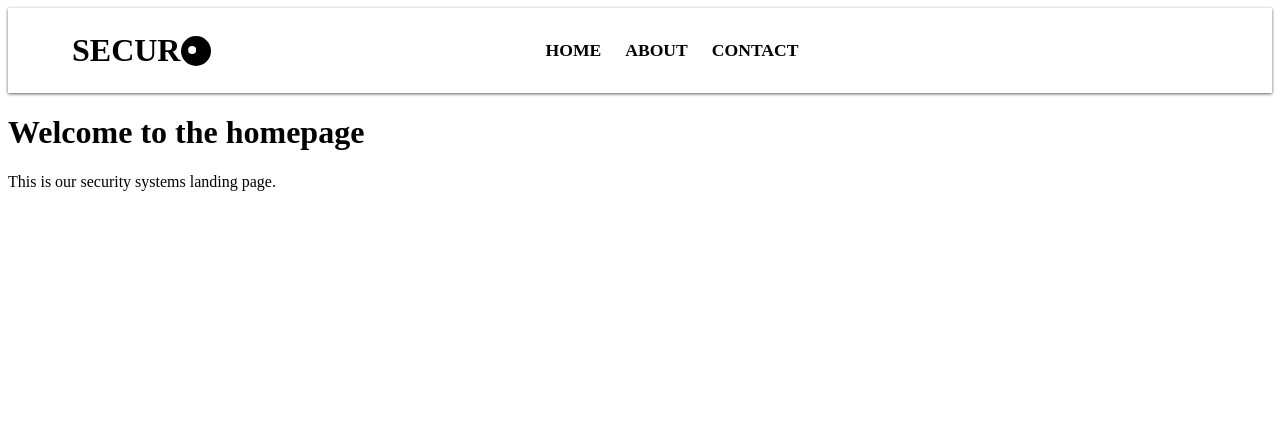
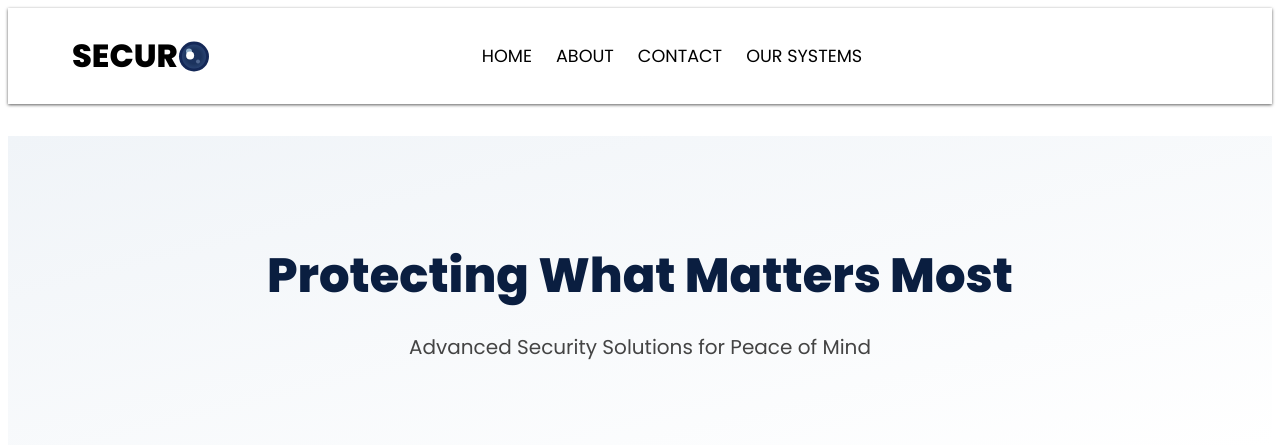
Before and after one commit to nasrAnthony/Securo, a Django app: page / in a window 1280 px wide. Shown: the top 445 px of the page. Run offline with Django 5.2, Linux system fonts and the light colour scheme.

Commit message:
Added animated camera. More navbar pages. Changed the font.

```diff
--- a/app/static/css/style.css
+++ b/app/static/css/style.css
@@ -1,3 +1,7 @@
+body {
+  font-family: 'Poppins', sans-serif;
+}
+
 nav {
   background-color: #ffffff;
   padding: 1.5rem 2rem;
@@ -29,7 +33,6 @@ nav {
   color: rgb(0, 0, 0);
   text-decoration: none;
   font-size: 1.10rem;
-  font-weight: bold;
   transition: color 0.2s ease;
 }
 
@@ -54,7 +57,9 @@ nav {
   display: inline-block;
   width: 1em;
   height: 1em;
+  vertical-align: middle; /* aligns with text baseline */
   position: relative;
+  transform: translateY(-2.5px);
 }
 
 .recording-dot {
@@ -97,3 +102,68 @@ nav {
 .logo:hover .eyelid {
   transform: scaleY(1);
 }
+
+/* Dropdown wrapper */
+.dropdown {
+  position: relative;
+  display: inline-block;
+}
+
+/* Dropdown content (initially hidden) */
+.dropdown-content {
+  position: absolute;
+  top: 100%;
+  left: 0;
+  background-color: #ffffff;
+  box-shadow: 0 2px 8px rgba(0,0,0,0.1);
+  z-index: 10;
+  border-radius: 4px;
+  min-width: 180px;
+
+  /* Fade + slide-down setup */
+  opacity: 0;
+  visibility: hidden;
+  transform: translateY(-10px); /* slide up by default */
+  transition: opacity 0.3s ease, transform 0.3s ease, visibility 0.3s ease;
+}
+
+/* Dropdown links */
+.dropdown-content a {
+  display: block;
+  padding: 0.75rem 1rem;
+  text-decoration: none;
+  color: black;
+  white-space: nowrap;
+}
+
+.dropdown-content a:hover {
+  background-color: #f0f0f0;
+}
+
+/* On hover: fade in and slide down */
+.dropdown:hover .dropdown-content {
+  opacity: 1;
+  visibility: visible;
+  transform: translateY(0); /* slide down into position */
+}
+
+
+.slogan-section {
+  text-align: center;
+  padding: 4rem 2rem;
+  background: linear-gradient(to bottom right, #f0f4f8, #ffffff);
+  margin-top: 2rem;
+}
+
+.slogan-title {
+  font-size: 3rem;
+  font-weight: 800;
+  color: #0a1e40;
+  margin-bottom: 1rem;
+}
+
+.slogan-sub {
+  font-size: 1.25rem;
+  font-weight: 400;
+  color: #444;
+}
--- a/app/templates/base.html
+++ b/app/templates/base.html
@@ -4,6 +4,7 @@
 <head>
   <meta charset="UTF-8">
   <title>{% block title %}Security Systems{% endblock %}</title>
+  <link href="https://fonts.googleapis.com/css2?family=Poppins:wght@400;600;800&display=swap" rel="stylesheet">
   <link rel="stylesheet" href="{% static 'css/style.css' %}">
 </head>
 <body>
@@ -13,10 +14,28 @@
       <div class="nav-left">
         <a href="/home/" class="logo">
         SECUR<span class="eye-wrapper">
-            <svg class="eye-icon" viewBox="0 0 64 64" xmlns="http://www.w3.org/2000/svg">
-                <circle cx="32" cy="32" r="30" fill="black" />
+                <svg class="eye-icon" viewBox="0 0 64 64" xmlns="http://www.w3.org/2000/svg">
+                <rect x="22" y="4" width="20" height="6" rx="3" ry="3" fill="#444" />
+                <!-- Outer dark rim -->
+                <circle cx="32" cy="32" r="30" fill="#142857"/>
+                <!-- Main lens body with radial gradient -->
+                <defs>
+                    <radialGradient id="lensGradient" cx="32" cy="32" r="30" gradientUnits="userSpaceOnUse">
+                    <stop offset="0%" stop-color="#0a1e40"/>
+                    <stop offset="100%" stop-color="#2f4a7c"/>
+                    </radialGradient>
+                </defs>
+                <circle cx="32" cy="32" r="24" fill="url(#lensGradient)" />
+                <!-- Inner lens ring -->
+                <circle cx="32" cy="32" r="14" fill="#1c335f" />
+                <!-- Small highlight circle (top-left) -->
+                <circle cx="22" cy="22" r="6" fill="#b1d0e7" opacity="0.8" />
+                <!-- Faint bottom-right highlight -->
+                <circle cx="40" cy="42" r="4" fill="#9db3d9" opacity="0.4" />
+                <!-- Pupil (dynamic, follows cursor) -->
                 <circle id="pupil" cx="32" cy="32" r="8" fill="white" />
-            </svg>
+                </svg>
+
             <div class="recording-dot"></div>
             </span>
         </a>
@@ -25,6 +44,13 @@
         <a href="/home/">HOME</a>
         <a href="/about/">ABOUT</a>
         <a href="/contact/">CONTACT</a>
+        <div class="dropdown">
+            <a href="">OUR SYSTEMS</a>
+            <div class="dropdown-content">
+                <a href="/camera-systems/">Camera Systems</a>
+                <a href="/alarm-systems/">Alarm Systems</a>
+            </div>
+        </div>
       </div>
       <div class="nav-right"></div> <!-- empty div for spacing -->
     </div>
--- a/app/templates/home.html
+++ b/app/templates/home.html
@@ -3,6 +3,8 @@
 {% block title %}Home - Security Systems{% endblock %}
 
 {% block content %}
-<h1>Welcome to the homepage</h1>
-<p>This is our security systems landing page.</p>
+<section class="slogan-section">
+  <h1 class="slogan-title">Protecting What Matters Most</h1>
+  <p class="slogan-sub">Advanced Security Solutions for Peace of Mind</p>
+</section>
 {% endblock %}
--- a/app/urls.py
+++ b/app/urls.py
@@ -6,5 +6,7 @@ urlpatterns = [
     path('', views.home, name='home'),
     path('home/', views.home, name='home'),
     path('about/', views.about, name='about'),
-    path('contact/', views.contact, name='contact')
+    path('contact/', views.contact, name='contact'),
+    path('camera-systems/', views.camera_systems, name='systemcamera'),
+    path('alarm-systems/', views.alarm_systems, name='systemalarm'),
 ]
--- a/app/views.py
+++ b/app/views.py
@@ -11,3 +11,9 @@ def contact(request):
 
 def about(request):
     return render(request, 'about.html')
+
+def camera_systems(request):
+    return render(request, 'camsystems.html')
+
+def alarm_systems(request):
+    return render(request, 'alarmsystems.html')
```
Also changed, not shown: app/templates/alarmsystems.html (added, +8 -0 lines), app/templates/camsystems.html (added, +8 -0 lines).
